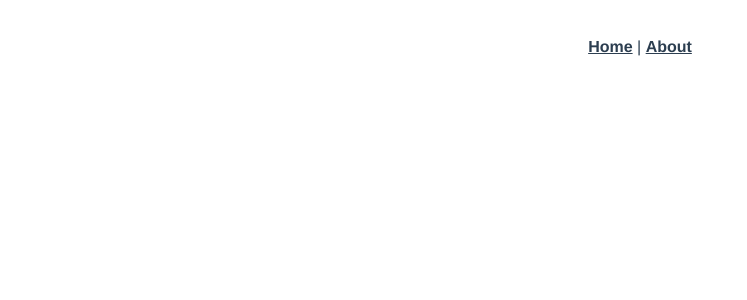
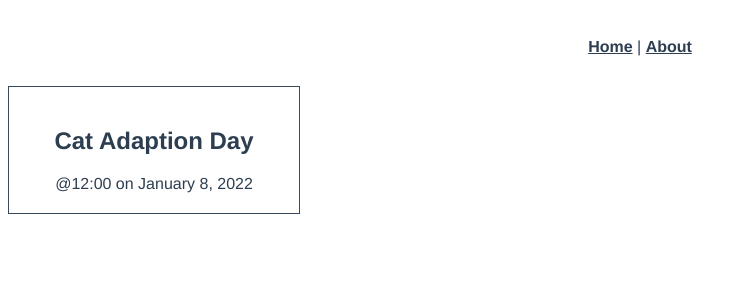
Before and after one commit to PhoopPeep/331-lab02-intro-to-vite, a Vue app in the folder 331-intro-to-vite/: page / in a window 1280 px wide. Shown: the top 300 px of the page, without its empty margins (0-747 px from the left). Built offline with nearby package versions, Linux system fonts and the light colour scheme.

Commit message:
update EventCard.vue
the output 7

```diff
--- a/331-intro-to-vite/src/components/EventCard.vue
+++ b/331-intro-to-vite/src/components/EventCard.vue
@@ -1,11 +1,26 @@
 <script setup lang="ts">
-// defineProps<{
-//   msg: string
-// }>()
+import { ref } from 'vue';
+
+const event = ref({
+  id: 5928101,
+  category: 'animal welfare',
+  title: 'Cat Adaption Day',
+  description: 'Find your new feline friend at this event.',
+  location: 'Meow Town',
+  date: 'January 8, 2022',
+  time: '12:00',
+  petAllowed: true,
+  organizer: 'Kat laydee'
+})
 </script>
 
 <template>
-  <div class="event-class"></div>
+  <div class="event-class">
+    <div class="event-card">
+      <h2>{{ event.title }}</h2>
+      <span>@{{ event.time }} on {{ event.date }}</span>
+    </div>
+  </div>
 </template>
 
 <style scoped>
--- a/331-intro-to-vite/src/views/HomeView.vue
+++ b/331-intro-to-vite/src/views/HomeView.vue
@@ -1,5 +1,9 @@
-<script setup lang="ts"></script>
+<script setup lang="ts">
+import EventCard from '@/components/EventCard.vue';
+</script>
 
 <template>
-  <div class="home"></div>
+  <div class="home">
+    <EventCard />
+  </div>
 </template>
```
